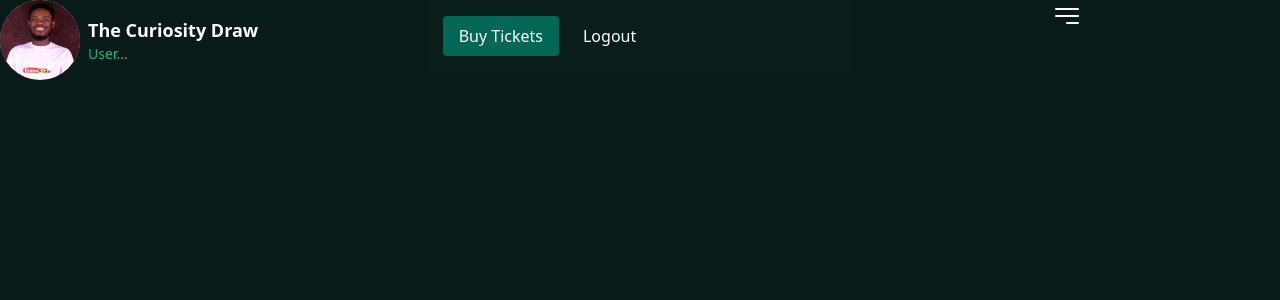
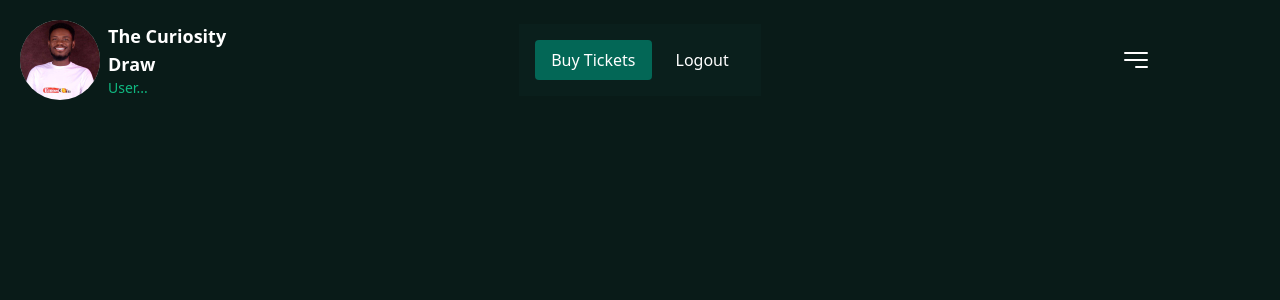
Before and after one commit to emorilebo/lotttery-web3, a Next.js app: page / in a window 1280 px wide. Shown: the top 300 px of the page. Built offline with nearby package versions, Linux system fonts and the light colour scheme.

Commit message:
UPDATE Header

```diff
--- a/components/Header.tsx
+++ b/components/Header.tsx
@@ -4,7 +4,7 @@ import { Bars3BottomRightIcon } from "@heroicons/react/24/solid";
 
 function Header() {
   return (
-    <header className="grid grid-cols-3">
+    <header className="grid grid-cols-2 md:grid-cols-5 justify-between items-center p-5">
       <div className="flex items-center space-x-2">
         <img className="h-20 w-20 rounded-full" src="/emori.jpeg" alt="emori" />
         <div>
@@ -13,7 +13,7 @@ function Header() {
         </div>
       </div>
 
-      <div>
+      <div className="hidden  md:flex  items-center justify-center rounded-md md:col-span-3">
         <div className="bg-[#0A1F1C] p-4 space-x-2">
           <NavButton isActive title="Buy Tickets" />
           <NavButton title="Logout" />
```
